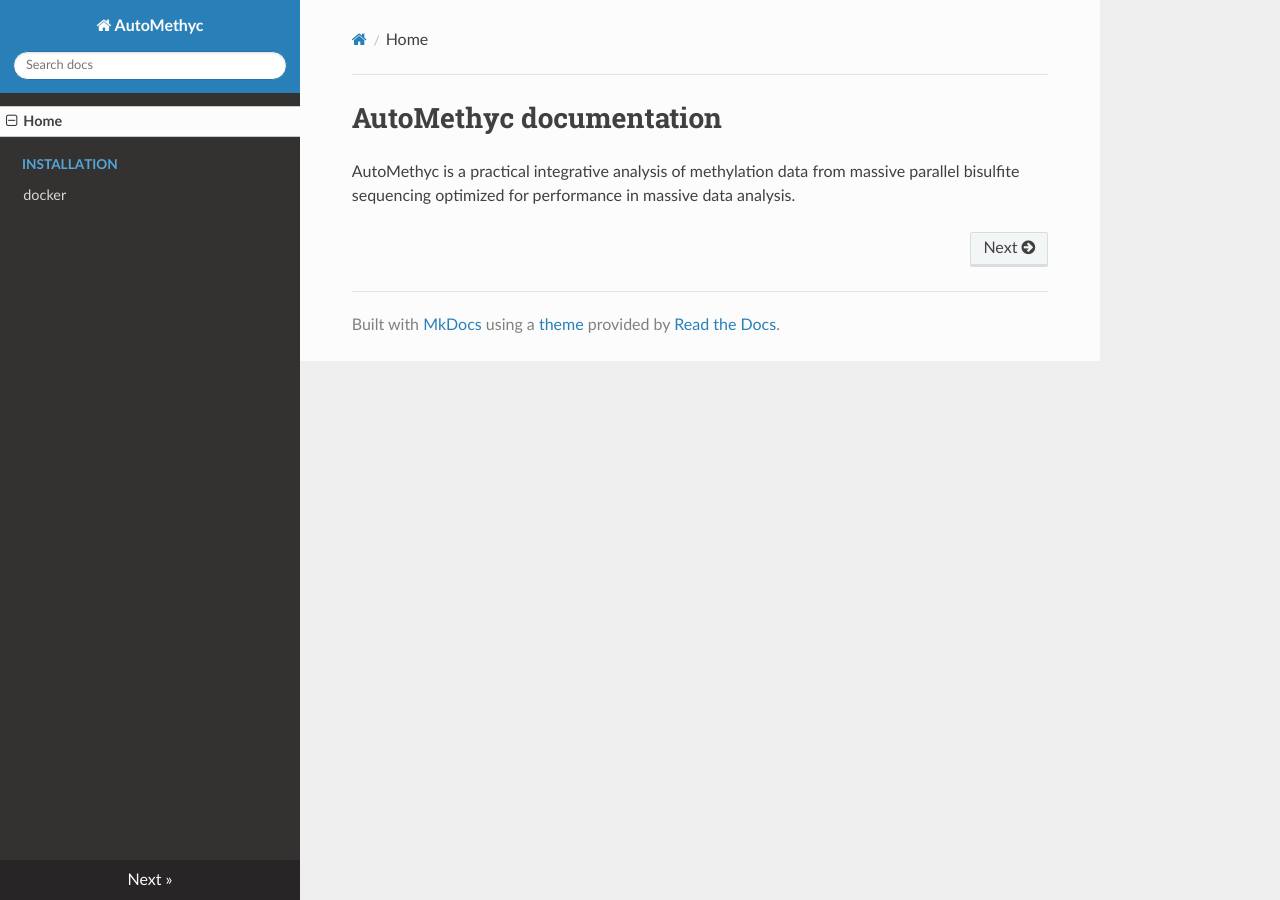
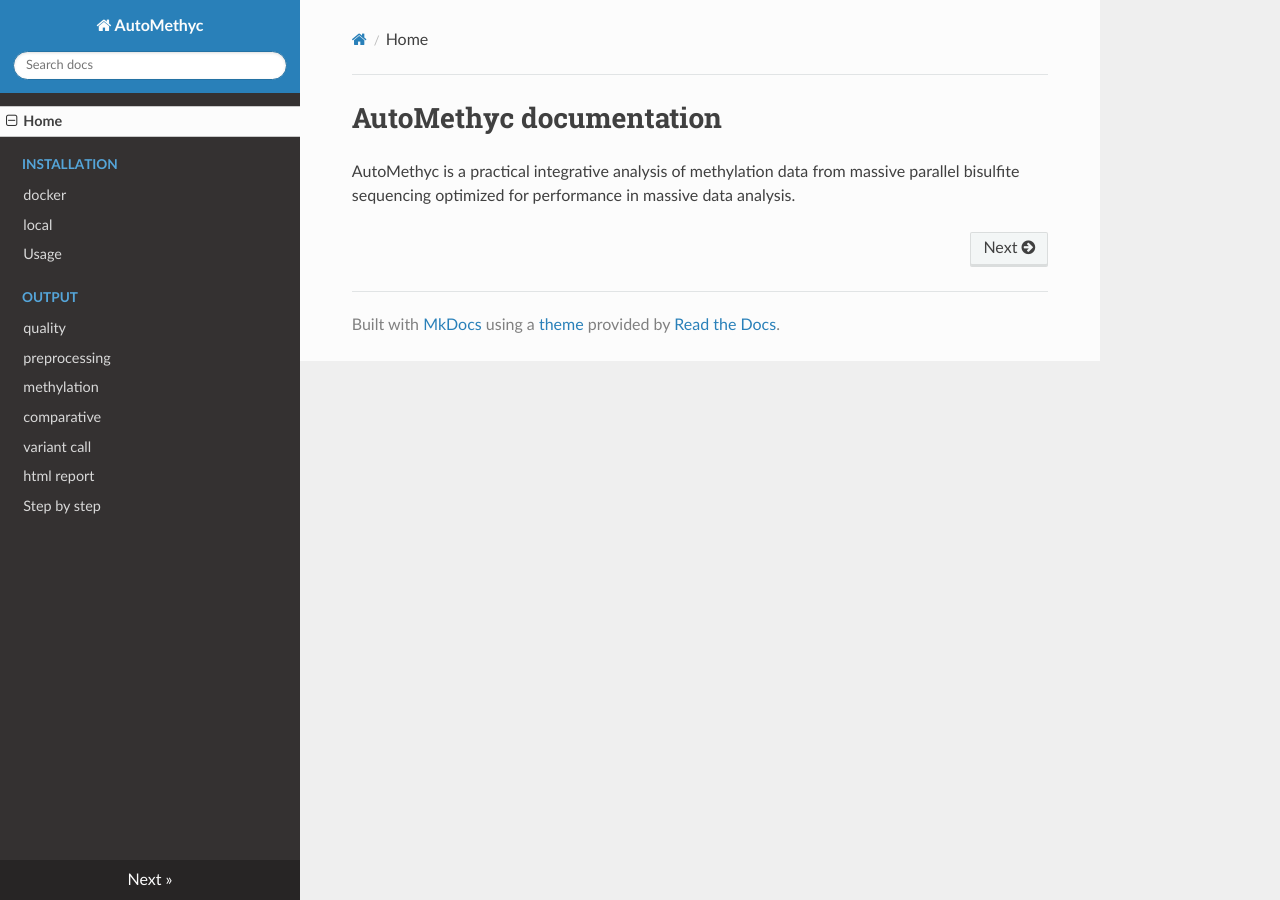
Before and after one commit to FerAmbriz/AutoMethyc, an MkDocs documentation site: the page built from docs/docs/index.md, in a window 1280 px wide. Built offline with MkDocs 1.6.1, drawn with Linux system fonts in a browser that asks for light colours; nearby versions of some CDN libraries.

Commit message:
Update mkdocs.yml

```diff
--- a/docs/mkdocs.yml
+++ b/docs/mkdocs.yml
@@ -7,3 +7,13 @@
   - Home: index.md
   - Installation:
       - docker: Installation/docker.md
+      - local: Installation/local.md
+  - Usage: Usage/usage.md
+  - Output:
+      - quality: Output/quality_metrics.md
+      - preprocessing: Output/preprocessing.md
+      - methylation: Output/methylation_call.md
+      - comparative: Output/comparative.md
+      - variant call: Output/variant_call.md
+      - html report: Output/html_report.md
+  - Step by step: Step-by-step/steps.md
```
